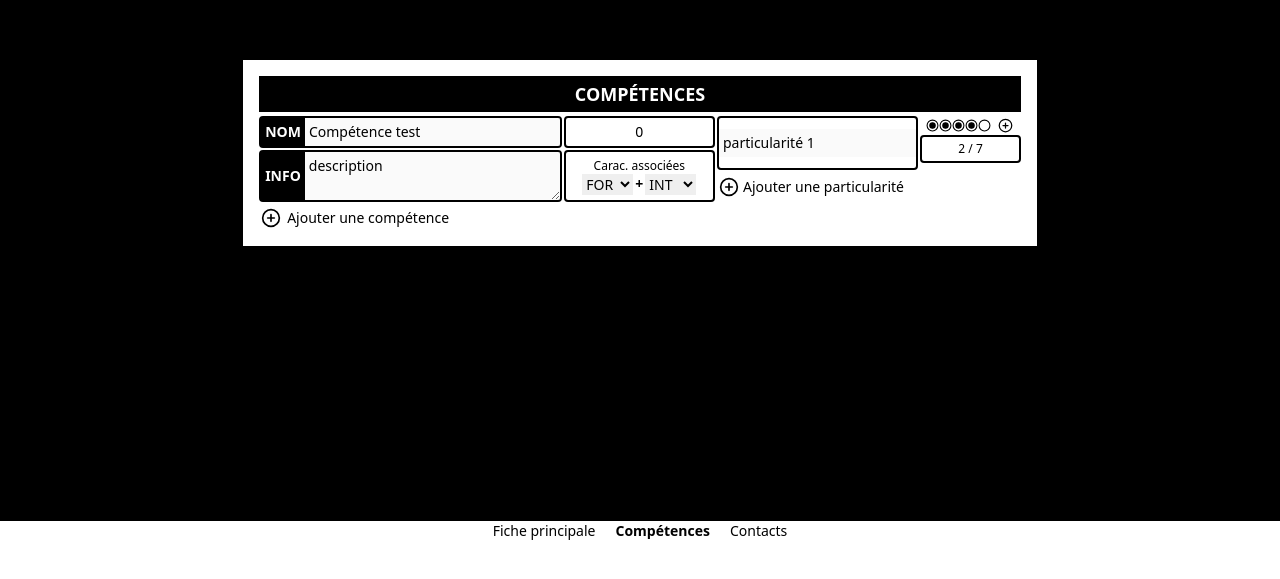
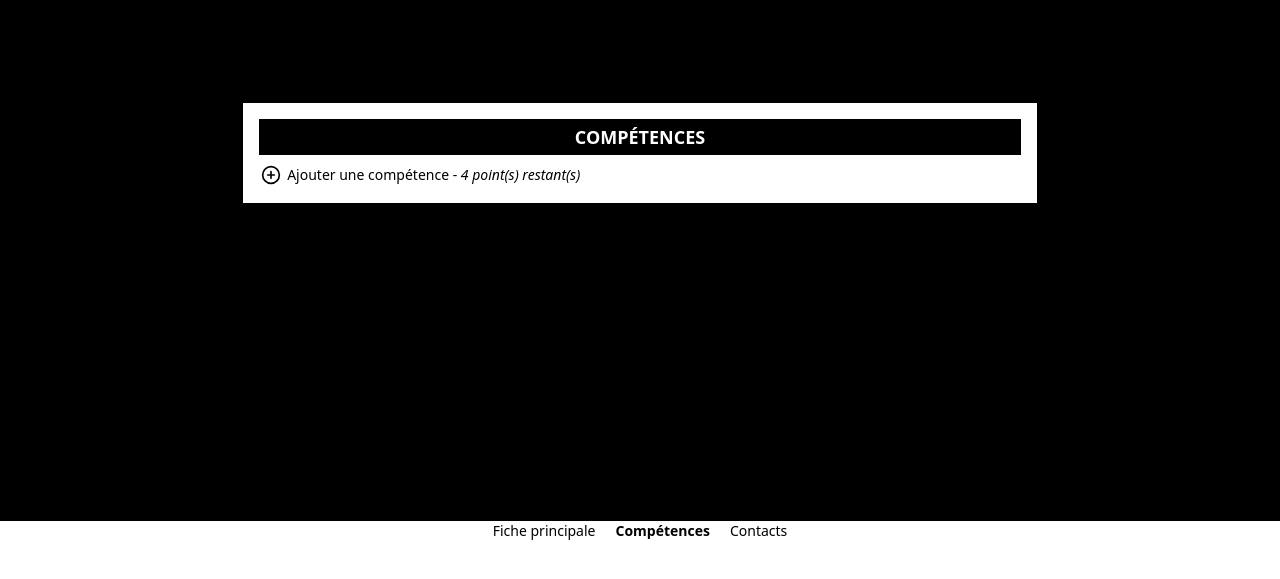
Before and after one commit to LucasPitzalis/2d6-FPI, a React (Vite) app: page /competences in a window 1280 px wide. Shown: the part 199-778 px from the top of the page. Built offline with nearby package versions, Linux system fonts and the light colour scheme.

Commit message:
skills done

```diff
--- a/src/actions/skills.js
+++ b/src/actions/skills.js
@@ -31,7 +31,6 @@ export const deleteSpec = () => {
 export const addNewSkill = () => {
     return {
         type: ADD_NEW_SKILL,
-
     }
 }
 
--- a/src/components/App.jsx
+++ b/src/components/App.jsx
@@ -10,8 +10,8 @@ function App() {
 
   return (
     <div className="bg-black h-full w-full min-h-screen min-w-screen text-sm flex items-center justify-between flex-col">
-      <div className="flex flex-1 min-w-[80%] items-center justify-center">
-        <main className="w-full lg:w-a4 bg-white p-4">
+      <div className="flex flex-1 w-full min-w-[80%] items-center justify-center">
+        <main className="w-full md:w-a4 bg-white p-4">
           <Routes>
             {routes.map((route) => <Route key={route.name} path={route.path} element={route.element()} />)}
             <Route path="/*" element={<Navigate to="/" />} />
--- a/src/components/character/Character.jsx
+++ b/src/components/character/Character.jsx
@@ -13,8 +13,8 @@ import Avatar from "./Avatar";
 export default function Character() {
     return (
         <>
-            <div className="flex space-y-4 flex-col lg:space-x-2 lg:space-y-0 lg:flex-row">
-                <div className="flex flex-col space-y-0.5 justify-between w-full lg:w-1/2">
+            <div className="flex space-y-4 flex-col md:space-x-2 md:space-y-0 md:flex-row">
+                <div className="flex flex-col space-y-0.5 justify-between w-full md:w-1/2">
                     <SectionTitle title="état civil" />
                     <LockedInput label="nom" name="character.name" isTitle />
                     <Avatar />
@@ -23,7 +23,7 @@ export default function Character() {
                     <LockedInput label="ordre" name="character.order" />
                     <LockedInput label="religion" name="character.religion" />
                 </div>
-                <div className="flex flex-col space-y-0.5 justify-between w-full lg:w-1/2">
+                <div className="flex flex-col space-y-0.5 justify-between w-full md:w-1/2">
                     <SectionTitle title="statistiques et état du personnage" />
                     <Level />
                     <LockedInput label="état physique" name="character.physicalCondition" />
--- a/src/components/character/Level.jsx
+++ b/src/components/character/Level.jsx
@@ -1,5 +1,5 @@
 import { useSelector } from "react-redux";
-import { getLevel } from "../../utils/levels";
+import { currentLevel } from "../../utils/characterStats";
 import StaticField from "../fields/StaticField";
 
 export default function Level() {
@@ -7,9 +7,9 @@ export default function Level() {
 
     return (
         <div className="flex space-x-0.5">
-            <StaticField label="niveau" name="character.level" styles="w-1/5" value={getLevel(experience).level} vertical />
+            <StaticField label="niveau" name="character.level" styles="w-1/5" value={currentLevel().level} vertical />
             <StaticField label="xp acquis" name="character.experience" styles="w-2/5" value={Number(experience)} vertical />
-            <StaticField label="xp à atteidre" name="character.xpToReach" styles="w-2/5" value={getLevel(experience).nextLevelXp} vertical />
+            <StaticField label="xp à atteidre" name="character.xpToReach" styles="w-2/5" value={currentLevel().nextLevelXp} vertical />
         </div>
     );
 }
--- a/src/components/skills/Skill.jsx
+++ b/src/components/skills/Skill.jsx
@@ -13,7 +13,7 @@ export default function Skill({ skill, index }) {
     const dispatch = useDispatch();
 
     return (
-        <div className="flex flex-col lg:flex-row space-y-0.5 lg:space-y-0 lg:space-x-0.5">
+        <div className="flex flex-col py-2 lg:flex-row space-y-0.5 lg:space-y-0 lg:space-x-0.5 border-t border-gray-400">
             <div className="flex flex-col justify-between space-y-0.5 w-full lg:w-3/5">
                 <div className="flex space-x-0.5">
                     <LockedInput label="nom" name={`skills.${index}.name`} styles={'w-2/3'} />
--- a/src/components/skills/Skills.jsx
+++ b/src/components/skills/Skills.jsx
@@ -1,4 +1,6 @@
 import { useDispatch, useSelector } from 'react-redux';
+import { addNewSkill } from '../../actions/skills';
+import { currentLevel } from '../../utils/characterStats';
 import HoverableButton from '../buttons/HoverableButton';
 import SectionTitle from '../SectionTitle';
 import Skill from './Skill';
@@ -18,13 +20,15 @@ export default function Skills() {
     }
 
     return (
-        <div className="flex flex-col min-w-[80%] space-y-1">
+        <div className="flex flex-col">
             <SectionTitle title="Compétences" />
             {renderList()}
-            <div className="flex justify-left space-x-1 items-center">
-                <HoverableButton icon="+" handler={() => console.log("bouton ajout contact")} />
-                <span>Ajouter une compétence</span>
-            </div>
+            {skills.length < currentLevel().skillPts &&
+                <div className="flex justify-left space-x-1 mt-2 items-center">
+                    <HoverableButton icon="+" handler={() => dispatch(addNewSkill())} />
+                    <span>Ajouter une compétence - <span className="italic">{currentLevel().skillPts - skills.length} point(s) restant(s)</span></span>
+                </div>
+            }
         </div>
     );
 }
--- a/src/components/skills/Specs.jsx
+++ b/src/components/skills/Specs.jsx
@@ -32,7 +32,7 @@ export default function Specs({ specs, skillIndex }) {
             }
         }
         if (specs.length < 2) render.push(
-            <div className="w-full md:w-1/2 lg:w-full flex space-x-0.5 items-center md:justify-center lg:justify-start" key="addSpec">
+            <div className="md:w-1/2 lg:w-full flex flex-1 space-x-0.5 items-center md:justify-center lg:justify-start" key="addSpec">
                 <HoverableButton icon="+" handler={() => dispatch(addNewSpec(skillIndex))}/>
                 <span>Ajouter une particularité</span>
             </div>
@@ -51,7 +51,7 @@ export default function Specs({ specs, skillIndex }) {
     }
 
     return (
-        <div className="flex flex-wrap space-y-0.5 lg:w-2/5">
+        <div className="flex flex-col md:flex-row md:space-x-1 lg:flex-col lg:space-x-0 space-y-0.5 lg:w-2/5">
             {renderSpecs()}
         </div>
     );
--- a/src/reducers/skills.js
+++ b/src/reducers/skills.js
@@ -1,9 +1,10 @@
 import { EDIT_FIELD } from "../actions/app";
-import { ADD_NEW_SPEC, ADD_SPEC_USE } from "../actions/skills";
+import { ADD_NEW_SKILL, ADD_NEW_SPEC, ADD_SPEC_USE } from "../actions/skills";
+import { currentLevel } from "../utils/characterStats";
 
 const initialState = localStorage.getItem('skills')
     ? JSON.parse(localStorage.getItem('skills'))
-    : [{name: "Compétence test", description: "description", ability1: "str", ability2: "int", specs: [{name: "particularité 1", bonus: 2, uses: 4}]}];
+    : [];
 
 const reducer = (state = initialState, action = {}) => {
     // Actions out of switch statement because they have additional conditions
@@ -21,7 +22,8 @@ const reducer = (state = initialState, action = {}) => {
 
     switch (action.type) {
         case ADD_SPEC_USE: return handleAddSpecUse(state, action);
-        case ADD_NEW_SPEC: return handleAddNewSpec(state, action.skillIndex)
+        case ADD_NEW_SPEC: return handleAddNewSpec(state, action.skillIndex);
+        case ADD_NEW_SKILL: return handleAddNewSkill(state);
         default: return state;
     }
 };
@@ -41,7 +43,15 @@ function handleAddNewSpec(state, skillIndex) {
     if (state[skillIndex].specs.length >= 2) return state;
 
     const newState = [...state];
-    newState[skillIndex].specs.push({name: "", bonus: 0, uses: 0});
+    newState[skillIndex].specs.push({name: '', bonus: 0, uses: 0});
+    return newState;
+}
+
+function handleAddNewSkill(state) {
+    if (state.length >= currentLevel().skillPts) return state;
+
+    const newState = [...state];
+    newState.push({name: '', description: '', ability1: 'str', ability2: 'con', specs: []});
     return newState;
 }
 
--- a/src/utils/characterStats.js
+++ b/src/utils/characterStats.js
@@ -9,6 +9,8 @@ store.subscribe(() => {
 });
 
 export const abilityStrings = ['str', 'dex', 'con', 'int', 'wis', 'cha'];
+
+export const currentLevel = () => getLevel(currentState.character.experience);
 
 export function atk() {
     const { str, dex } = currentState.character.abilities;
```
Also changed, not shown: src/components/character/EditExperience.jsx (+4 -4 lines).
